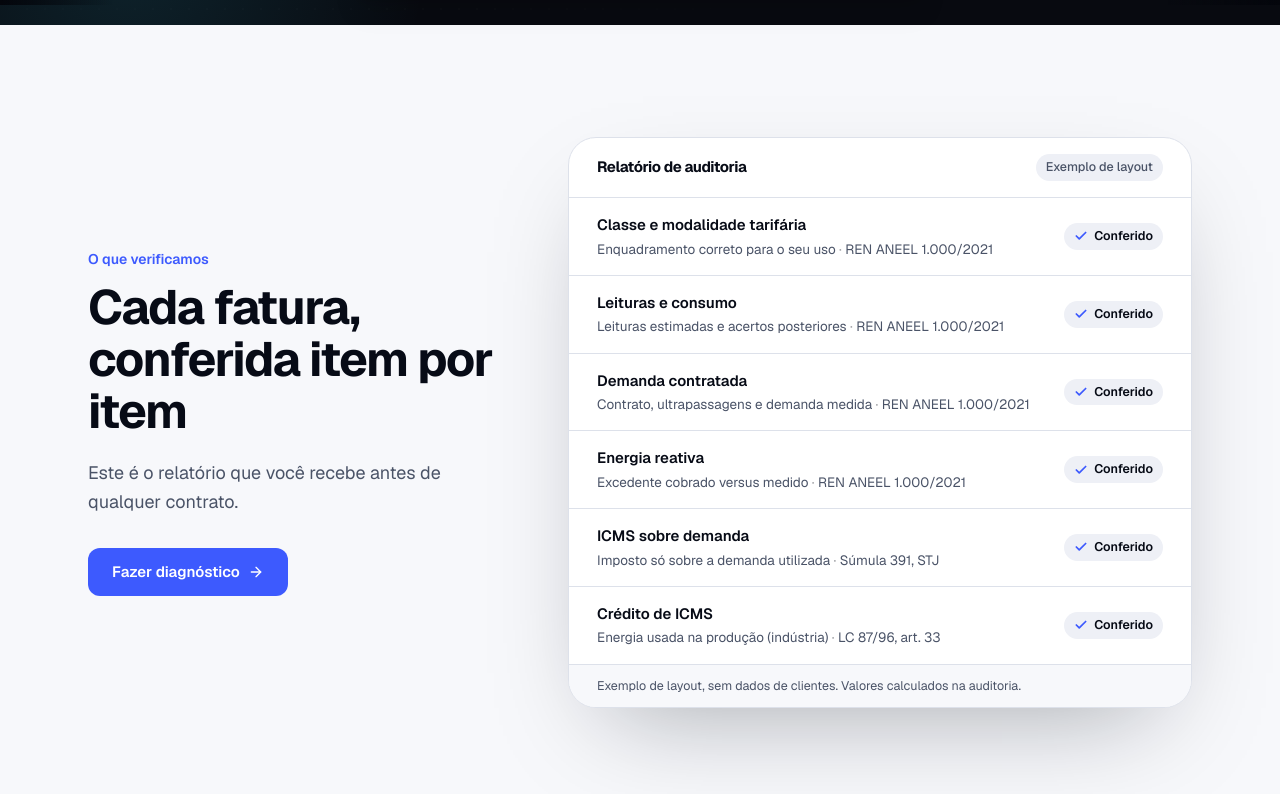
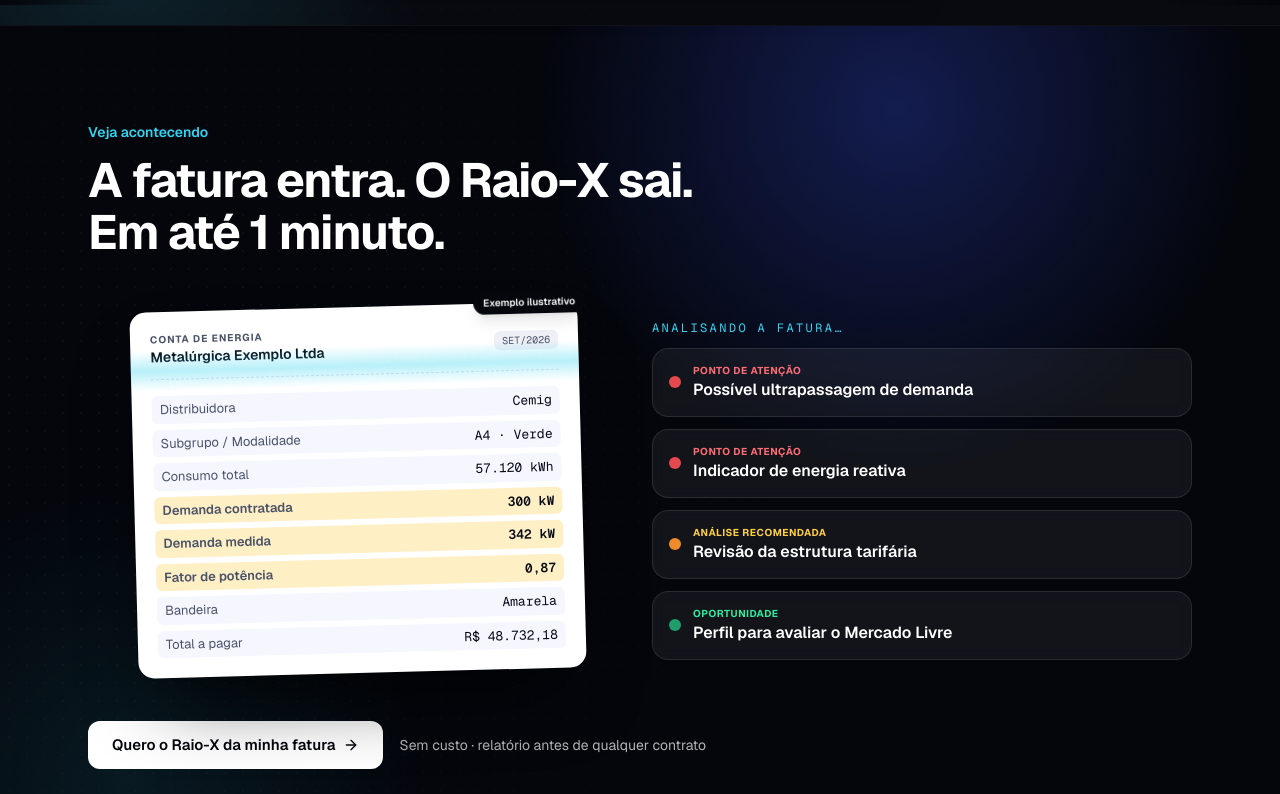
Before and after one commit to maricobello/2high, a Next.js app: page / in a window 1280 px wide. Shown: the part 786-1580 px from the top of the page. Built offline with nearby package versions, Linux system fonts and the light colour scheme; no server answers.

Commit message:
Landing: volta a demonstração animada do Raio-X no lugar da prévia do relatório
Co-Authored-By: Claude Opus 5.5 <noreply@anthropic.com>
Claude-Session: https://claude.ai/code/session_01QDe3oAcTjKqzvZFQZj3DXh

```diff
--- a/src/app/(site)/page.tsx
+++ b/src/app/(site)/page.tsx
@@ -6,7 +6,7 @@ import { BlurFade } from "@/components/magicui/blur-fade";
 import { DotPattern } from "@/components/magicui/dot-pattern";
 import { Marquee } from "@/components/magicui/marquee";
 import { HeroHeadline } from "@/components/site/hero-headline";
-import { ReportPreview } from "@/components/site/report-preview";
+import { ScanDemo } from "@/components/site/scan-demo";
 import { StickyCta } from "@/components/site/sticky-cta";
 import { Eyebrow } from "@/components/ui/card";
 import { FAQ } from "@/content/faq";
@@ -78,20 +78,22 @@ export default function HomePage() {
         </div>
       </section>
 
-      {/* ================= O QUE VERIFICAMOS (prévia do relatório) ================= */}
-      <section id="verificacao" className="scroll-mt-16 bg-background py-20 sm:py-28">
-        <div className="mx-auto grid max-w-6xl gap-12 px-4 sm:px-6 lg:grid-cols-[minmax(0,0.8fr)_minmax(0,1.2fr)] lg:items-center lg:gap-16">
-          <BlurFade>
-            <Eyebrow>O que verificamos</Eyebrow>
-            <h2 className="mt-3 text-[32px] font-bold leading-[1.08] tracking-[-0.03em] sm:text-5xl">Cada fatura, conferida item por item</h2>
-            <p className="mt-5 max-w-md text-lg leading-relaxed text-muted">Este é o relatório que você recebe antes de qualquer contrato.</p>
-            <Link href="#analisar" className={`${cta} mt-8`}>
-              Fazer diagnóstico {arrow}
+      {/* ================= RAIO-X (demonstração animada) ================= */}
+      <section id="raio-x" className="relative scroll-mt-16 overflow-hidden border-t border-white/5 bg-ink py-20 text-white sm:py-24">
+        <div className="glow absolute inset-0 opacity-80" />
+        <DotPattern className="[mask-image:radial-gradient(600px_circle_at_20%_50%,white,transparent)]" />
+        <div className="relative mx-auto max-w-6xl px-4 sm:px-6">
+          <BlurFade className="mb-12 max-w-2xl">
+            <Eyebrow className="text-cyan">Veja acontecendo</Eyebrow>
+            <h2 className="mt-3 text-[32px] font-bold leading-[1.08] tracking-[-0.03em] sm:text-5xl">A fatura entra. O Raio-X sai. Em até 1 minuto.</h2>
+          </BlurFade>
+          <ScanDemo />
+          <div className="mt-12 flex flex-wrap items-center gap-4">
+            <Link href="#analisar" className={ctaLight}>
+              Quero o Raio-X da minha fatura {arrow}
             </Link>
-          </BlurFade>
-          <BlurFade delay={0.1}>
-            <ReportPreview />
-          </BlurFade>
+            <span className="text-sm text-white/70">Sem custo · relatório antes de qualquer contrato</span>
+          </div>
         </div>
       </section>
 
--- a/src/components/site/header.tsx
+++ b/src/components/site/header.tsx
@@ -8,7 +8,7 @@ import { cn } from "@/lib/utils";
 import { Logo } from "./logo";
 
 const NAV = [
-  { href: "/#verificacao", label: "O que verificamos" },
+  { href: "/#raio-x", label: "Raio-X" },
   { href: "/#como-funciona", label: "Como funciona" },
   { href: "/#faq", label: "Perguntas" },
 ];
--- a/src/components/site/report-preview.tsx
+++ /dev/null
@@ -1,45 +0,0 @@
-import { Check } from "lucide-react";
-
-/**
- * Prévia do relatório de auditoria: mostra O QUE é conferido em cada fatura.
- * Exemplo de layout — sem valores e sem dados de clientes.
- */
-const ROWS: { item: string; check: string; base: string }[] = [
-  { item: "Classe e modalidade tarifária", check: "Enquadramento correto para o seu uso", base: "REN ANEEL 1.000/2021" },
-  { item: "Leituras e consumo", check: "Leituras estimadas e acertos posteriores", base: "REN ANEEL 1.000/2021" },
-  { item: "Demanda contratada", check: "Contrato, ultrapassagens e demanda medida", base: "REN ANEEL 1.000/2021" },
-  { item: "Energia reativa", check: "Excedente cobrado versus medido", base: "REN ANEEL 1.000/2021" },
-  { item: "ICMS sobre demanda", check: "Imposto só sobre a demanda utilizada", base: "Súmula 391, STJ" },
-  { item: "Crédito de ICMS", check: "Energia usada na produção (indústria)", base: "LC 87/96, art. 33" },
-];
-
-export function ReportPreview() {
-  return (
-    <figure className="overflow-hidden rounded-[28px] border border-border bg-white shadow-[0_40px_100px_-40px_rgba(7,11,22,0.35)]">
-      <div className="flex items-center justify-between gap-3 border-b border-border px-5 py-4 sm:px-7">
-        <p className="text-[15px] font-bold tracking-tight">Relatório de auditoria</p>
-        <span className="rounded-full bg-subtle px-2.5 py-1 text-[12.5px] font-medium text-muted">Exemplo de layout</span>
-      </div>
-
-      <ul className="divide-y divide-border">
-        {ROWS.map((r) => (
-          <li key={r.item} className="grid grid-cols-[minmax(0,1fr)_auto] items-center gap-x-4 px-5 py-4 sm:px-7">
-            <div className="min-w-0">
-              <p className="text-[15px] font-semibold">{r.item}</p>
-              <p className="mt-0.5 text-[13.5px] text-muted">
-                {r.check} <span className="text-foreground/40">·</span> {r.base}
-              </p>
-            </div>
-            <span className="inline-flex items-center gap-1.5 rounded-full bg-subtle px-2.5 py-1 text-[12.5px] font-semibold text-foreground">
-              <Check className="size-3.5 text-primary" strokeWidth={3} /> Conferido
-            </span>
-          </li>
-        ))}
-      </ul>
-
-      <figcaption className="border-t border-border bg-background px-5 py-3 text-[12.5px] text-muted sm:px-7">
-        Exemplo de layout, sem dados de clientes. Valores calculados na auditoria.
-      </figcaption>
-    </figure>
-  );
-}
```
